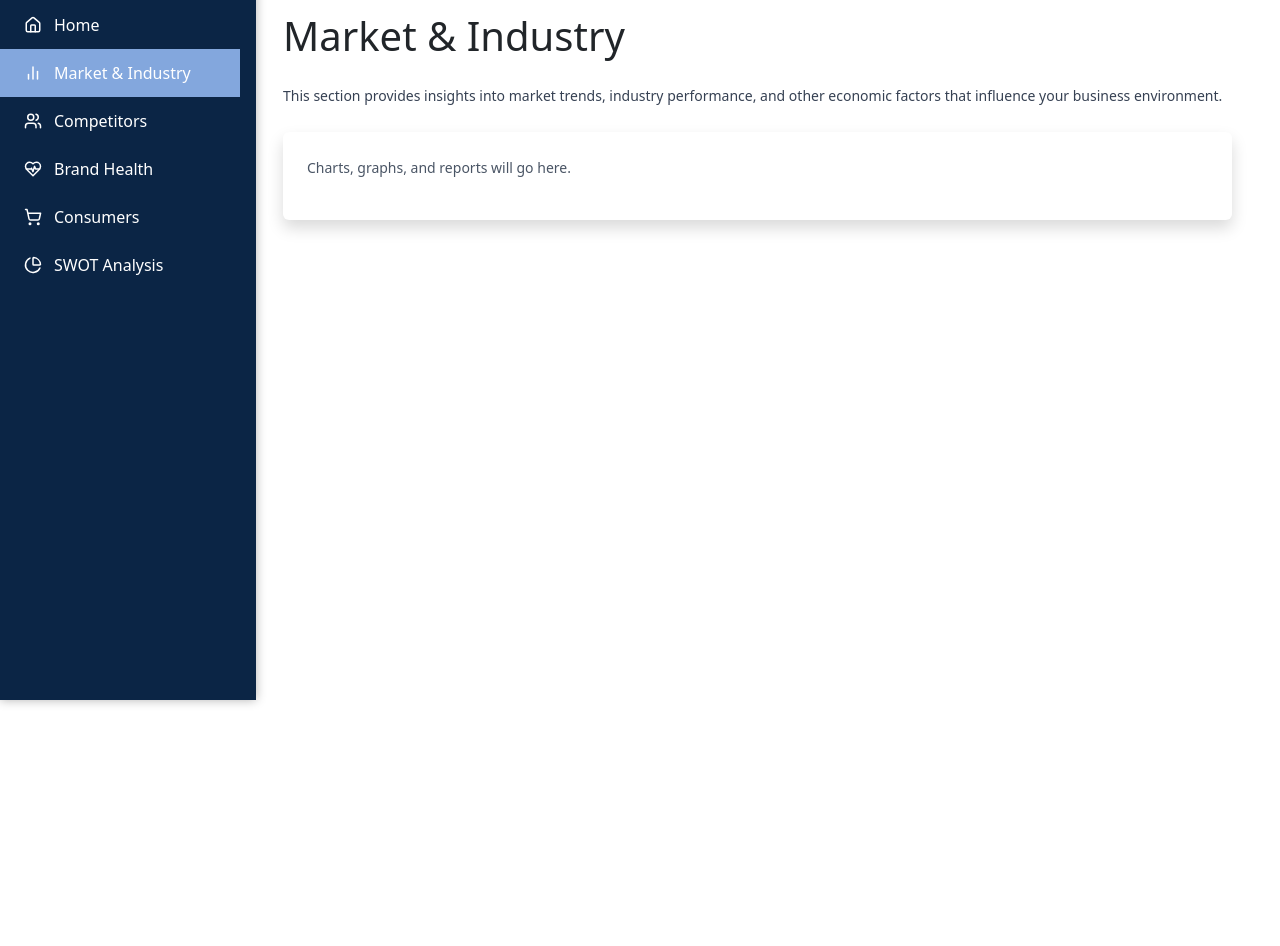
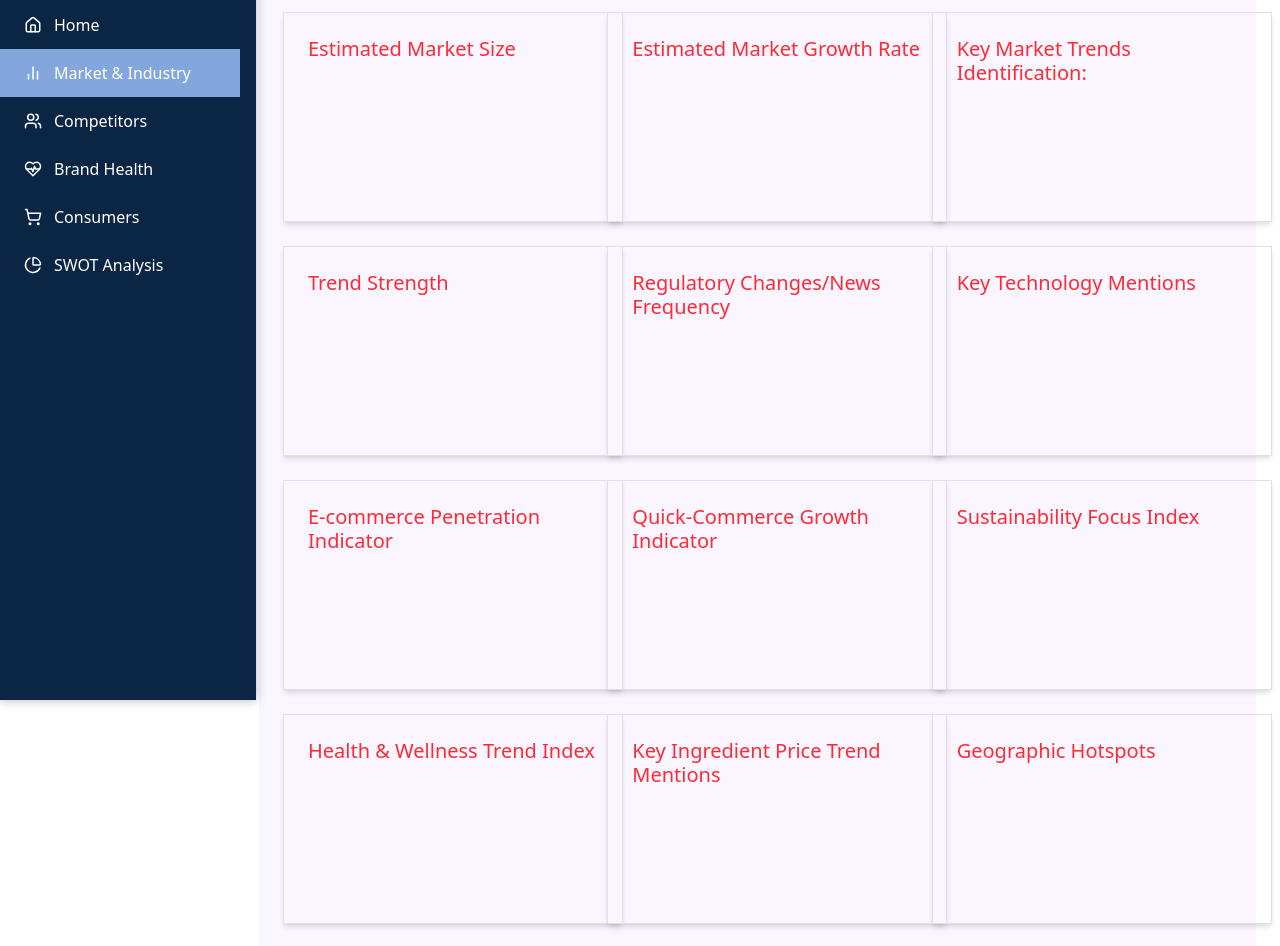
Before and after one commit to pushkar3162/SORT-new, a React (Vite) app: page /dash/market-industry in a window 1280 px wide. Shown: the part 100-1046 px from the top of the page. Before the commit the page ends 800 px from the top, so only its background shows below. Built offline with nearby package versions, Linux system fonts and the light colour scheme.

Commit message:
added cards

```diff
--- a/package.json
+++ b/package.json
@@ -17,6 +17,7 @@
     "@tailwindcss/vite": "^4.1.7",
     "bootstrap": "^5.3.6",
     "lucide-react": "^0.510.0",
+    "motion": "^12.12.1",
     "react": "^19.0.0",
     "react-dom": "^19.0.0",
     "react-hook-form": "^7.56.4",
--- a/src/components/MarketIndustry.jsx
+++ b/src/components/MarketIndustry.jsx
@@ -1,18 +1,133 @@
 import React from "react";
+import { motion } from "motion/react";
+import "./market.css";
 
 const MarketIndustry = () => {
   return (
-    <div className=" p-6" >
-      <h1 className="text-2xl font-bold mb-4">Market & Industry</h1>
-      <p className="text-gray-700">
-        This section provides insights into market trends, industry performance,
-        and other economic factors that influence your business environment.
-      </p>
+    <div className="market-container h-auto text-red-500  mx-auto bg-purple-50 p-6 grid grid-cols-3 gap-4">
+      <motion.div
+        initial={{ scale: 0 }}
+        animate={{ scale: 1 }}
+        transition={{ duration: 1, ease: "easeInOut" }}
+        className="market-card
+        p-4 w-[340px] h-[210px]  border shadow-md"
+      >
+        <h5>Estimated Market Size </h5>
+      </motion.div>
+      <motion.div
+        initial={{ scale: 0 }}
+        animate={{ scale: 1 }}
+        transition={{ duration: 1, ease: "easeInOut" }}
+        className="market-card
+        p-4 w-[340px] h-[210px]  border shadow-md"
+      >
+        <h5>Estimated Market Growth Rate</h5>
+      </motion.div>
+      <motion.div
+        initial={{ scale: 0 }}
+        animate={{ scale: 1 }}
+        transition={{ duration: 1, ease: "easeInOut" }}
+        className="market-card
+        p-4 w-[340px] h-[210px]  border shadow-md"
+      >
+        <h5>Key Market Trends Identification:</h5>
+      </motion.div>
+      <motion.div
+        initial={{ scale: 0 }}
+        animate={{ scale: 1 }}
+        transition={{ duration: 1, ease: "easeInOut" }}
+        className="market-card
+        p-4 w-[340px] h-[210px]  border shadow-md"
+      >
+        <h5>Trend Strength </h5>
+      </motion.div>
+      <motion.div
+        initial={{ scale: 0 }}
+        animate={{ scale: 1 }}
+        transition={{ duration: 1, ease: "easeInOut" }}
+        className="market-card
+        p-4 w-[340px] h-[210px]  border shadow-md"
+      >
+        <h5>Regulatory Changes/News Frequency </h5>
+      </motion.div>
+      <motion.div
+        initial={{ scale: 0 }}
+        animate={{ scale: 1 }}
+        transition={{ duration: 1, ease: "easeInOut" }}
+        className="market-card
+        p-4 w-[340px] h-[210px]  border shadow-md"
+      >
+        <h5>Key Technology Mentions </h5>
+      </motion.div>
+      <motion.div
+        initial={{ scale: 0 }}
+        animate={{ scale: 1 }}
+        transition={{ duration: 1, ease: "easeInOut" }}
+        className="market-card
+        p-4 w-[340px] h-[210px]  border shadow-md"
+      >
+        <h5>E-commerce Penetration Indicator</h5>
+      </motion.div>
+      <motion.div
+        initial={{ scale: 0 }}
+        animate={{ scale: 1 }}
+        transition={{ duration: 1, ease: "easeInOut" }}
+        className="market-card
+        p-4 w-[340px] h-[210px]  border shadow-md"
+      >
+        <h5>Quick-Commerce Growth Indicator </h5>
+      </motion.div>
+      <motion.div
+        initial={{ scale: 0 }}
+        animate={{ scale: 1 }}
+        transition={{ duration: 1, ease: "easeInOut" }}
+        className="market-card
 
-      {/* Placeholder for future content */}
-      <div className="mt-6 p-4 bg-white rounded shadow">
-        <p className="text-gray-600">Charts, graphs, and reports will go here.</p>
-      </div>
+        p-4 w-[340px] h-[210px]  border shadow-md"
+      >
+        <h5>Sustainability Focus Index </h5>
+      </motion.div>
+      <motion.div
+        initial={{ scale: 0 }}
+        animate={{ scale: 1 }}
+        className="market-card
+        p-4 w-[340px] h-[210px]  border shadow-md"
+      >
+        <h5>Health & Wellness Trend Index </h5>
+      </motion.div>
+
+      <motion.div
+        initial={{ scale: 0 }}
+        animate={{ scale: 1 }}
+        className="market-card
+        p-4 w-[340px] h-[210px]  border shadow-md"
+      >
+        <h5>Key Ingredient Price Trend Mentions </h5>
+      </motion.div>
+      <motion.div
+        initial={{ scale: 0 }}
+        animate={{ scale: 1 }}
+        className="market-card
+        p-4 w-[340px] h-[210px]  border shadow-md"
+      >
+        <h5>Geographic Hotspots</h5>
+      </motion.div>
+      <motion.div
+        initial={{ scale: 0 }}
+        animate={{ scale: 1 }}
+        className="market-card
+        p-4 w-[340px] h-[210px]  border shadow-md"
+      >
+        <h5>Emerging Category Identification</h5>
+      </motion.div>
+      <motion.div
+        initial={{ scale: 0 }}
+        animate={{ scale: 1 }}
+        className="market-card
+        p-4 w-[340px] h-[210px]  border shadow-md"
+      >
+        <h5>Private Label Growth Mentions </h5>
+      </motion.div>
     </div>
   );
 };
--- /dev/null
+++ b/src/components/market.css
@@ -0,0 +1,5 @@
+.market-card:hover {
+  scale: 1.2;
+  transition: 0.5s ease-in-out;
+  border-radius: 10px;
+}
```
Also changed, not shown: 1 other file (tests, documents, lock files or other folders).
